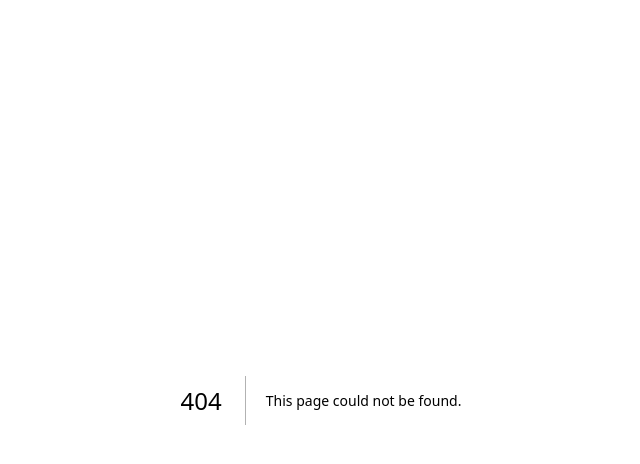
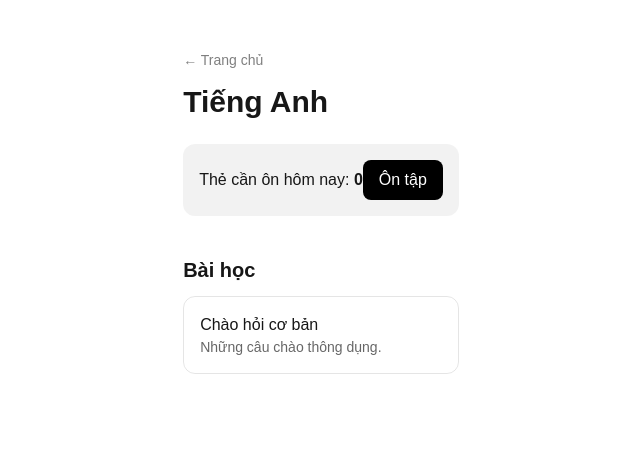
Before and after one commit to ntphiep/zhesen-main, a Next.js app: page /learn/en in a window 1280 px wide. Before the commit this address had no page. Shown: the top 464 px of the page, without its empty margins (319-959 px from the left). Built offline with nearby package versions, Linux system fonts and the light colour scheme.

Commit message:
feat(ui): add language dashboard with lessons and due count

```diff
--- /dev/null
+++ b/app/learn/[lang]/LangDashboard.tsx
@@ -0,0 +1,34 @@
+'use client'
+import { useEffect, useState } from 'react'
+import Link from 'next/link'
+import type { Language, Lesson } from '@/lib/content/types'
+import { LessonList } from '@/components/LessonList'
+import { getProgressStore } from '@/lib/progress'
+
+export function LangDashboard({ language, lessons }: { language: Language; lessons: Lesson[] }) {
+  const [due, setDue] = useState<number | null>(null)
+  useEffect(() => {
+    getProgressStore().countDue(language.code, Date.now()).then(setDue)
+  }, [language.code])
+
+  return (
+    <main className="mx-auto max-w-2xl px-6 py-12">
+      <Link href="/" className="text-sm text-black/50 hover:underline">← Trang chủ</Link>
+      <h1 className="mt-3 text-3xl font-bold">{language.name}</h1>
+
+      <div className="mt-6 flex items-center justify-between rounded-xl bg-black/5 p-4">
+        <span>Thẻ cần ôn hôm nay: <b>{due ?? '…'}</b></span>
+        <Link
+          href={`/learn/${language.code}/review`}
+          className="rounded-lg bg-black px-4 py-2 text-white disabled:opacity-40"
+          aria-disabled={due === 0}
+        >
+          Ôn tập
+        </Link>
+      </div>
+
+      <h2 className="mt-10 mb-3 text-xl font-semibold">Bài học</h2>
+      <LessonList lang={language.code} lessons={lessons} />
+    </main>
+  )
+}
--- /dev/null
+++ b/app/learn/[lang]/page.tsx
@@ -0,0 +1,18 @@
+import { notFound } from 'next/navigation'
+import { getContentSource } from '@/lib/content'
+import type { LangCode } from '@/lib/content/types'
+import { LangDashboard } from './LangDashboard'
+
+const VALID: LangCode[] = ['zh', 'es', 'en']
+
+export default async function Page({ params }: { params: Promise<{ lang: string }> }) {
+  const { lang } = await params
+  if (!VALID.includes(lang as LangCode)) notFound()
+  const code = lang as LangCode
+  const src = getContentSource()
+  const [language, lessons] = await Promise.all([
+    src.getLanguages().then((ls) => ls.find((l) => l.code === code)!),
+    src.getLessons(code),
+  ])
+  return <LangDashboard language={language} lessons={lessons} />
+}
--- /dev/null
+++ b/components/LessonList.tsx
@@ -0,0 +1,20 @@
+import Link from 'next/link'
+import type { Lesson, LangCode } from '@/lib/content/types'
+
+export function LessonList({ lang, lessons }: { lang: LangCode; lessons: Lesson[] }) {
+  return (
+    <ul className="space-y-3">
+      {lessons.map((l) => (
+        <li key={l.id}>
+          <Link
+            href={`/learn/${lang}/lesson/${l.id}`}
+            className="block rounded-xl border border-black/10 p-4 hover:bg-black/5"
+          >
+            <div className="font-medium">{l.title}</div>
+            {l.description && <div className="text-sm text-black/60">{l.description}</div>}
+          </Link>
+        </li>
+      ))}
+    </ul>
+  )
+}
```
Also changed, not shown: 1 other file (tests, documents, lock files or other folders).
